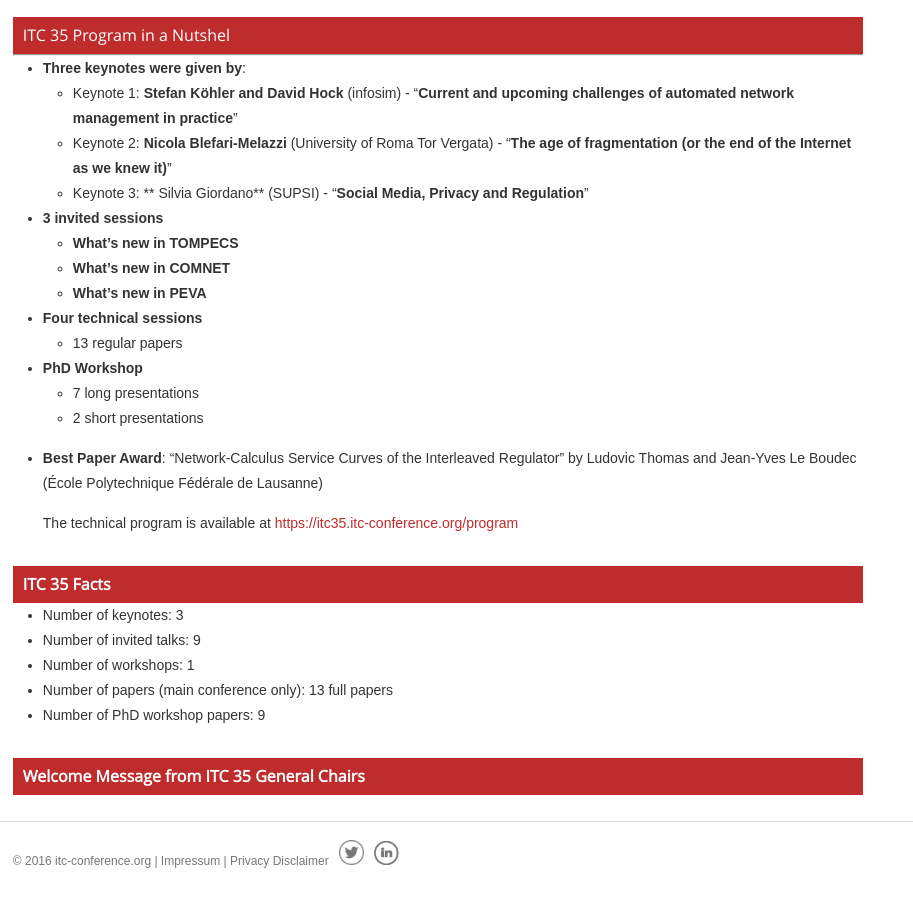
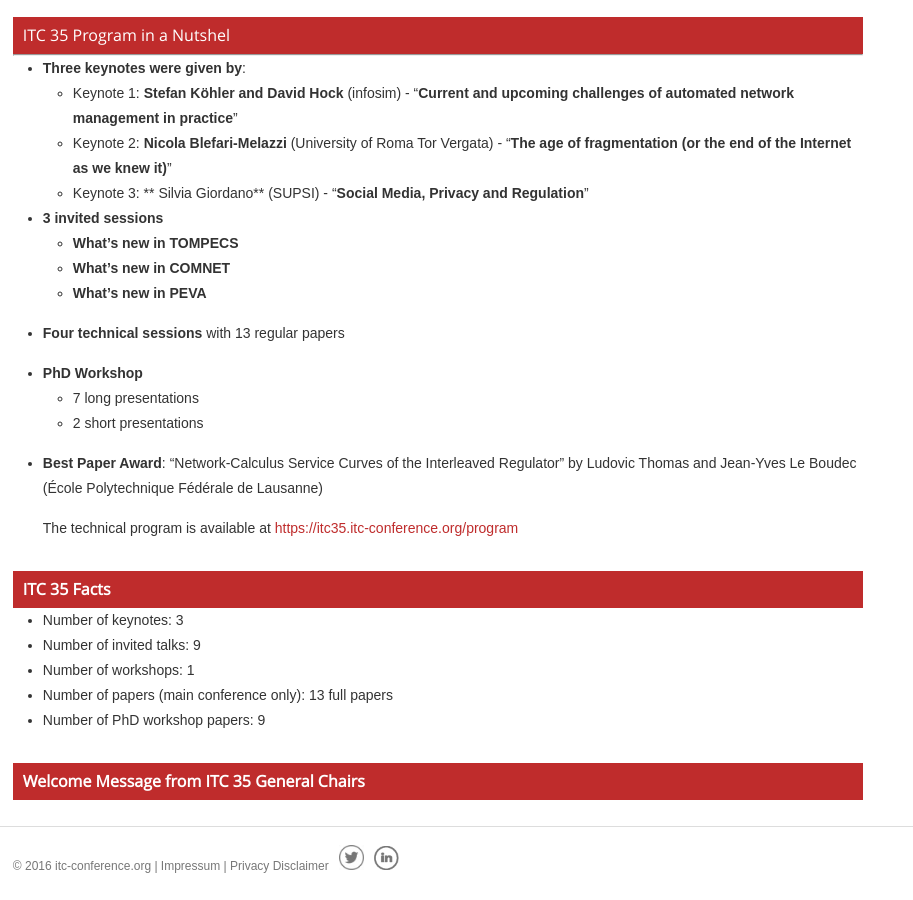
Before and after one commit to lsinfo3/itc-conference, a Jekyll site: the page built from _congresses/itc035.md, in a window 1280 px wide and 900 px high, scrolled down 1011 px. Shown: the whole window, without its empty margins (0-913 px from the left). Built offline with Jekyll 4.4.1, drawn with Linux system fonts in a browser that asks for light colours.

Commit message:
update itc035.md

```diff
--- a/_congresses/itc035.md
+++ b/_congresses/itc035.md
@@ -28,16 +28,12 @@ conftitle: Networked Systems and Services
   * Keynote 2: **Nicola Blefari-Melazzi** (University of Roma Tor Vergata)  - "**The age of fragmentation (or the end of the Internet as we knew it)**"
   * Keynote 3: ** Silvia Giordano** (SUPSI)  - "**Social Media, Privacy and Regulation**"
 
-
 * **3 invited sessions**
   * **What's new in TOMPECS**
   * **What's new in COMNET**
   * **What's new in PEVA**
 
-
-
-* **Four technical sessions**
-  * 13 regular papers
+* **Four technical sessions** with 13 regular papers
 
 * **PhD Workshop**
   * 7 long presentations
```
